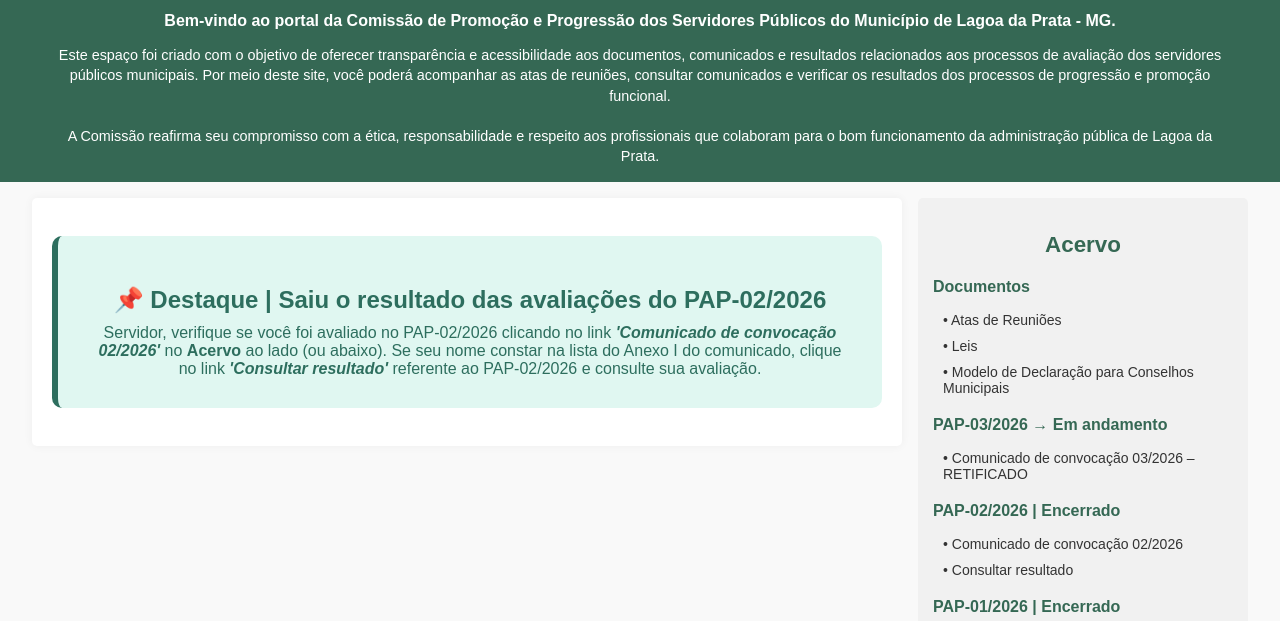
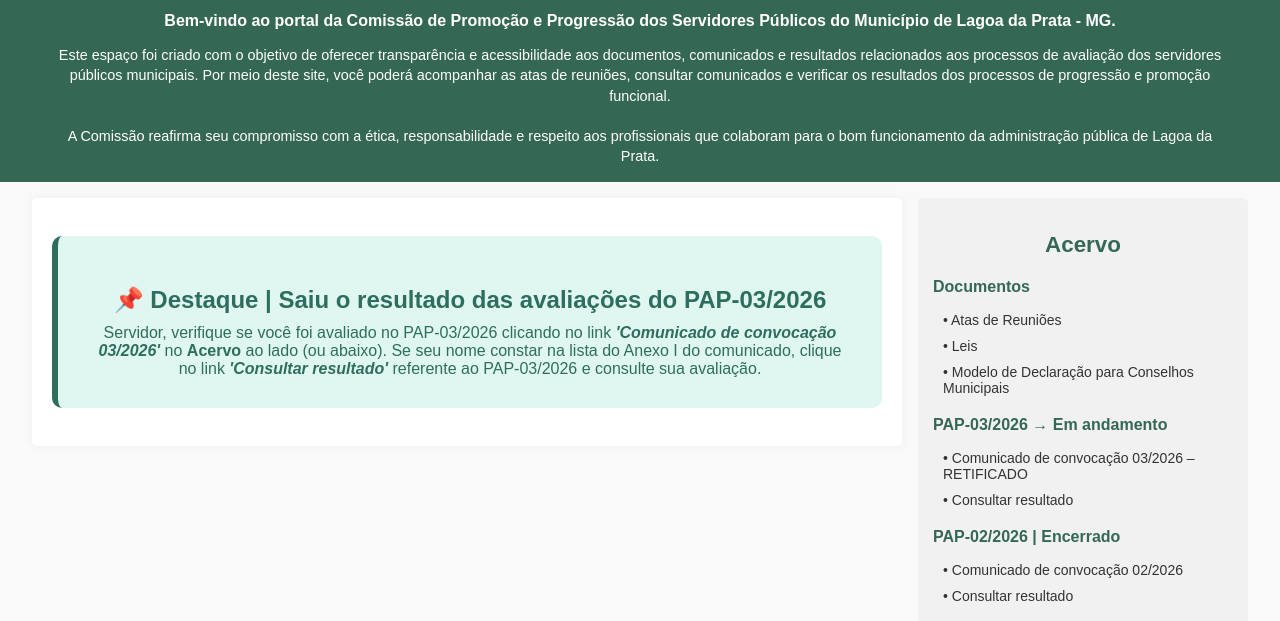
Before and after one commit to Comissao-LPMG/portal-CPP, a plain HTML site: page index.html in a window 1280 px wide. Shown: the part 158-779 px from the top of the page. Drawn offline with Linux system fonts and the light colour scheme.

Commit message:
Update index.html
Inserção de link de consulta do PAP-03/2026 e de banner informando a divulgação desse resultado.

```diff
--- a/index.html
+++ b/index.html
@@ -206,10 +206,10 @@
       <!--2º Banner de destaque -->
 
       <div class="highlight-banner">
-        <h2>📌 Destaque | Saiu o resultado das avaliações do PAP-02/2026</h2>
+        <h2>📌 Destaque | Saiu o resultado das avaliações do PAP-03/2026</h2>
         <p>
-          Servidor, verifique se você foi avaliado no PAP-02/2026 clicando no link <span class="bold-italic">'Comunicado de convocação 02/2026'</span> no <strong>Acervo</strong>
-          ao lado (ou abaixo). Se seu nome constar na lista do Anexo I do comunicado, clique no link <span class="bold-italic">'Consultar resultado'</span> referente ao PAP-02/2026 e consulte sua avaliação.
+          Servidor, verifique se você foi avaliado no PAP-03/2026 clicando no link <span class="bold-italic">'Comunicado de convocação 03/2026'</span> no <strong>Acervo</strong>
+          ao lado (ou abaixo). Se seu nome constar na lista do Anexo I do comunicado, clique no link <span class="bold-italic">'Consultar resultado'</span> referente ao PAP-03/2026 e consulte sua avaliação.
         </p>
       </div>
 
@@ -245,9 +245,13 @@
       <a href="https://drive.google.com/drive/folders/1zeVLP6C5FCvULCwOyYO0WLcTn97yiQxn?usp=drive_link" target="_blank" rel="noopener">• Leis</a>
       <a href="https://docs.google.com/document/d/18p9fs5uxnkaIY52cSU0Wx-xOsr20znuj5bS-4TEUZB8/export?format=docx" rel="noopener">• Modelo de Declaração para Conselhos Municipais</a>
 
+      <!-------<h3>PAP-04/2026 → Em andamento</h3>
+      <a href="LINK_DO_COMUNICADO" target="_blank" rel="noopener">• Comunicado de convocação 04/2026</a>
+      <a href="LINK_DA_COSULTA" target="_blank" rel="noopener">• Consultar resultado</a>
+      --------->
       <h3>PAP-03/2026 → Em andamento</h3>
       <a href="https://drive.google.com/file/d/1za8zzpX-Gisfh412nPI_aj5rkLFlHI1V/view?usp=sharing" target="_blank" rel="noopener">• Comunicado de convocação 03/2026 – RETIFICADO</a>
-      <!------- <a href="COLAR_LINK_DA_PÁGINA_DE_CONSULTA" target="_blank" rel="noopener">• Consultar resultado</a> -------->
+      <a href="https://script.google.com/macros/s/AKfycbz6R3kaVhARZrEoml7L7Jjc6sRKEWCMlUyqGW6W0yixPp1_ymFKT2qDrE074wnfoIUpXw/exec" target="_blank" rel="noopener">• Consultar resultado</a>
 
       <h3>PAP-02/2026 | Encerrado</h3>
       <a href="https://drive.google.com/file/d/1cJ5fNDBJSd6__-xMPQ9LgwyV-CEKuPcA/view?usp=sharing" target="_blank" rel="noopener">• Comunicado de convocação 02/2026</a>
```
